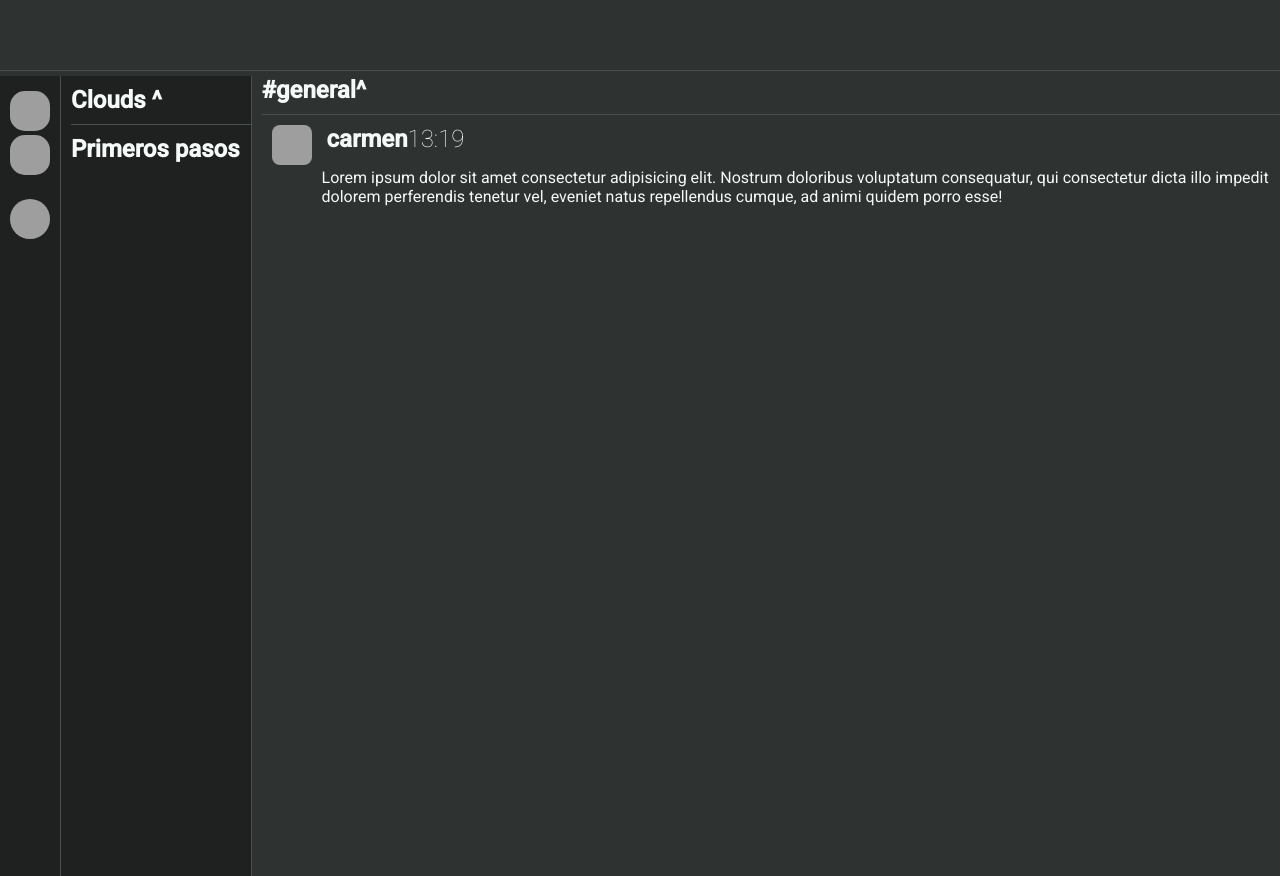
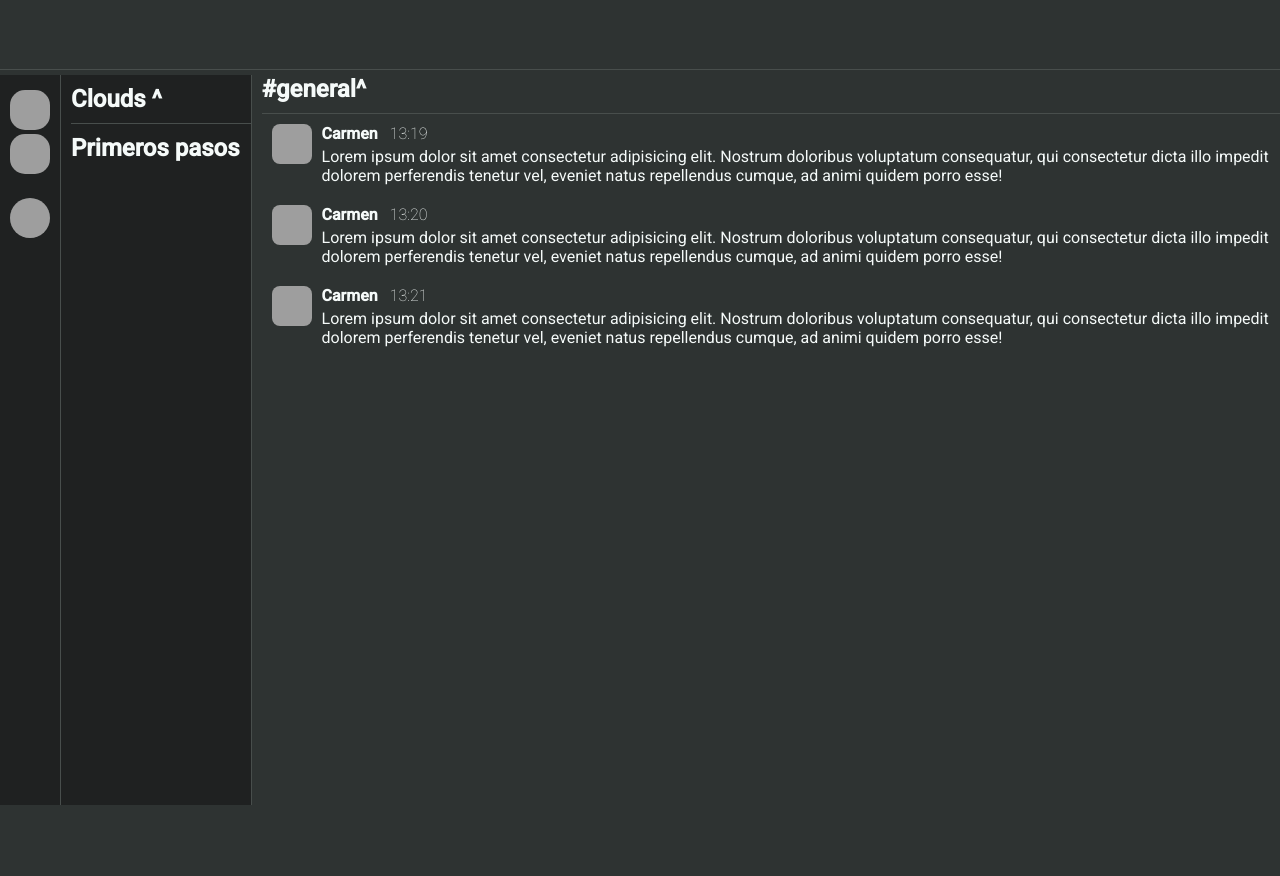
Before and after one commit to carmenmendez/clasefullstack, a plain HTML site: page index.html in a window 1280 px wide. After the commit the page ends 805 px from the top, so only its background shows below. Drawn offline with Linux system fonts and the light colour scheme; grey boxes are pictures that could not be loaded.

Commit message:
minor tweaks

```diff
--- a/index.html
+++ b/index.html
@@ -30,14 +30,37 @@
             <h1>Clouds ^</h1>
             <h2>Primeros pasos</h2>
         </section>
-        <section class="chats">
+        <section class="chat-container">
             <div class="name-channel">
                 <h1>#general^</h1>
             </div>
-            <div class="chat-container">
+            <div class="chat-message">
                 <img class="photo-perfil" src="https://c2.staticflickr.com/4/3013/2318758439_71c4786353.jpg" alt="playa atardecer">
                 <div>
-                    <h2><b>carmen</b>13:19</h2>
+                    <p class="message-header">
+                        <span class="username">Carmen</span>
+                        <span class="timestamp">13:19</span>
+                    </p>
+                    <p>Lorem ipsum dolor sit amet consectetur adipisicing elit. Nostrum doloribus voluptatum consequatur, qui consectetur dicta illo impedit dolorem perferendis tenetur vel, eveniet natus repellendus cumque, ad animi quidem porro esse!</p>
+                </div>
+            </div>
+            <div class="chat-message">
+                <img class="photo-perfil" src="https://c2.staticflickr.com/4/3013/2318758439_71c4786353.jpg" alt="playa atardecer">
+                <div>
+                    <p class="message-header">
+                        <span class="username">Carmen</span>
+                        <span class="timestamp">13:20</span>
+                    </p>
+                    <p>Lorem ipsum dolor sit amet consectetur adipisicing elit. Nostrum doloribus voluptatum consequatur, qui consectetur dicta illo impedit dolorem perferendis tenetur vel, eveniet natus repellendus cumque, ad animi quidem porro esse!</p>
+                </div>
+            </div>
+            <div class="chat-message">
+                <img class="photo-perfil" src="https://c2.staticflickr.com/4/3013/2318758439_71c4786353.jpg" alt="playa atardecer">
+                <div>
+                    <p class="message-header">
+                        <span class="username">Carmen</span>
+                        <span class="timestamp">13:21</span>
+                    </p>
                     <p>Lorem ipsum dolor sit amet consectetur adipisicing elit. Nostrum doloribus voluptatum consequatur, qui consectetur dicta illo impedit dolorem perferendis tenetur vel, eveniet natus repellendus cumque, ad animi quidem porro esse!</p>
                 </div>
             </div>
--- a/styles.css
+++ b/styles.css
@@ -11,10 +11,11 @@ body {
 header {
     height: 70px;
     border-bottom: solid 1px #484e4c;
+    box-sizing: border-box;
 }
 main.container {
     padding-top: 5px;
-    min-height: 100vh;
+    min-height: calc(100vh - 70px);
     display: flex;
     flex-direction: row;
 }
@@ -44,11 +45,6 @@ aside.accounts {
     background-color: rgb(46, 51, 50);
     color: rgb(245, 250, 249);
 }
-.photo-perfil {
-    height: 40px;
-    width: 40px;
-    border-radius: 8px;
-}
 .channels {
     background-color: rgb(31, 33, 33);
     width: 300px;
@@ -63,15 +59,6 @@ aside.accounts {
 .channels h2 {
     padding-top: 10px;
 }
-.chats {
-    padding-left: 10px;
-    display: flex;
-    flex-direction: column;
-}
-/*.chat-container {
-    display: flex;
-    flex-direction: column;
-} */
 section div.name-channel h1 {
     padding-bottom: 10px;
     display: inline-block;
@@ -79,20 +66,29 @@ section div.name-channel h1 {
     flex-direction: column;
     border-bottom: solid 1px #484e4c;
 }
-.chats h2 {
-    margin-left: 15px;
-    padding-bottom: 15px;
+.chat-container {
+    padding-left: 10px;
     display: flex;
-    flex-direction: row;
-    font-weight: lighter;
+    flex-direction: column;
 }
-.chats p {
-    margin-left: 10px;
-    display: flex;
-    align-content: center;
-}
-.chat-container {
+.chat-message {
     padding: 10px;
     display: flex;
     flex-direction: row;
 }
+.chat-message .photo-perfil {
+    height: 40px;
+    width: 40px;
+    border-radius: 8px;
+    margin-right: 10px;
+}
+.chat-message .message-header {
+    margin-bottom: 4px;
+}
+.chat-message .username {
+    font-weight: bold;
+}
+.chat-message .timestamp {
+    font-weight: lighter;
+    margin-left: 8px;
+}
```
